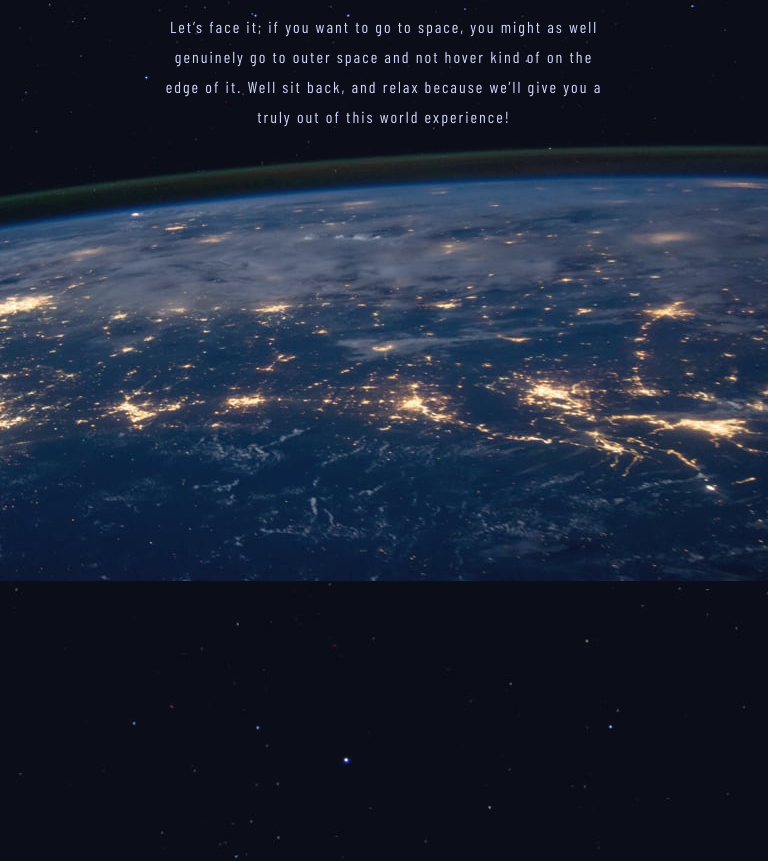
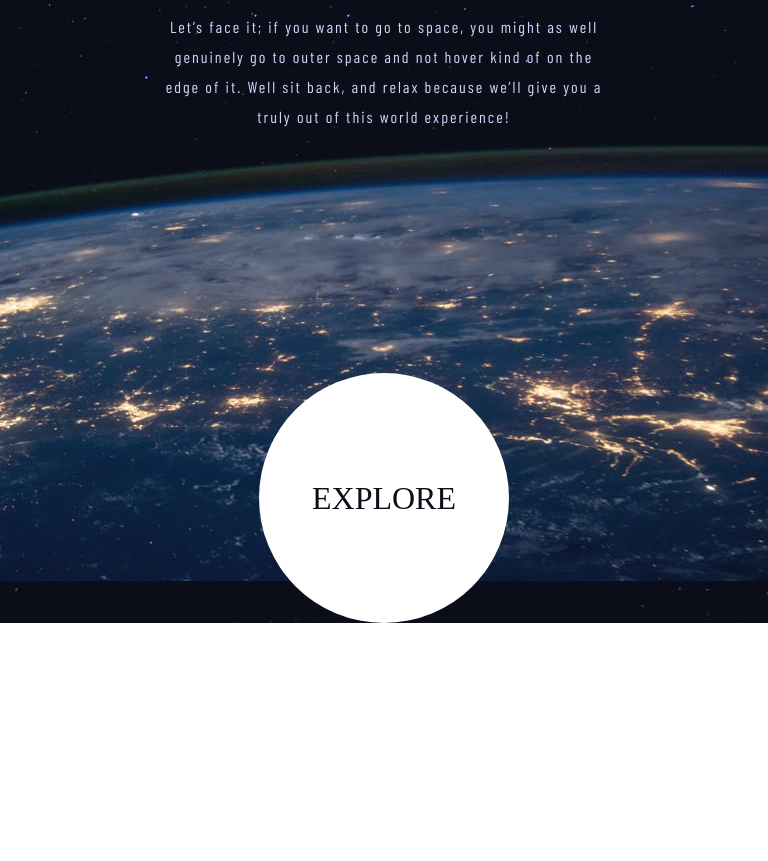
Before and after one commit to thequeenbeebs/space-is-fun, a plain HTML site: page index.html in a window 768 px wide. Shown: the part 443-1304 px from the top of the page. After the commit the page ends 1066 px from the top, so only its background shows below. Drawn offline with nearby package versions, Linux system fonts and the light colour scheme; a web font is replaced by a local one.

Commit message:
index tablet styling

```diff
--- a/styles.css
+++ b/styles.css
@@ -80,7 +80,7 @@ body {
       margin: 75px auto;
     }
     .explore {
-      margin: 80% auto 25%;
+      margin: 0 auto;
     }
 }
 
```
